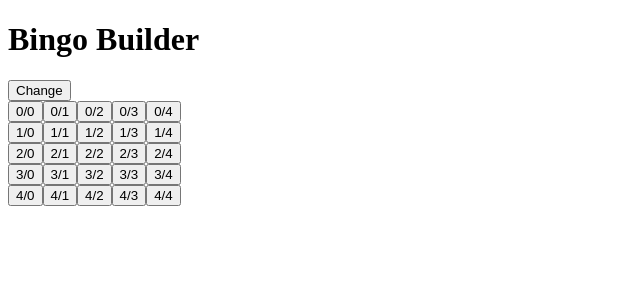
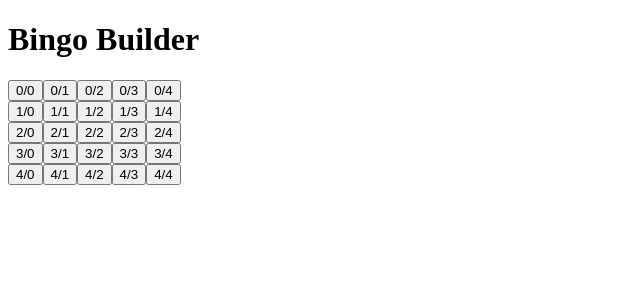
Before and after one commit to cheetamaru/bingo-builder, a Next.js app: page / in a window 1280 px wide. Shown: the top 300 px of the page, without its empty margins (0-640 px from the left). Built offline with nearby package versions, Linux system fonts and the light colour scheme.

Commit message:
refact: rename method according to standard

```diff
--- a/src/components/BingoField.tsx
+++ b/src/components/BingoField.tsx
@@ -21,9 +21,13 @@ const getInitialItems = (): BingoItem[][] => {
 export default function BingoField() {
     const [items, setItems] =  useState(getInitialItems())
 
+    const handleClick = (content: BingoItem['content']) => {
+        console.log(content)
+    }
+
     const getCols = (row: BingoItem[]) => {
         return row.map(({key, content}) => {
-            return <BingoBlock onClick={() => console.log('clicked', `${content}`)} key={key}>
+            return <BingoBlock onClick={() => handleClick(content)} key={key}>
                 {content}
             </ BingoBlock>
         })
@@ -37,19 +41,7 @@ export default function BingoField() {
         })
     }
 
-    const onClick = () => {
-        const newItems = [...items]
-
-        newItems[0][0] = {
-            key: newItems[0][0].key,
-            content: "new"
-        }
-
-        setItems(newItems)
-    }
-
     return <>
-        <button onClick={onClick}>Change</button>
         {getEmptyBlocks()}
     </>
 }
```
